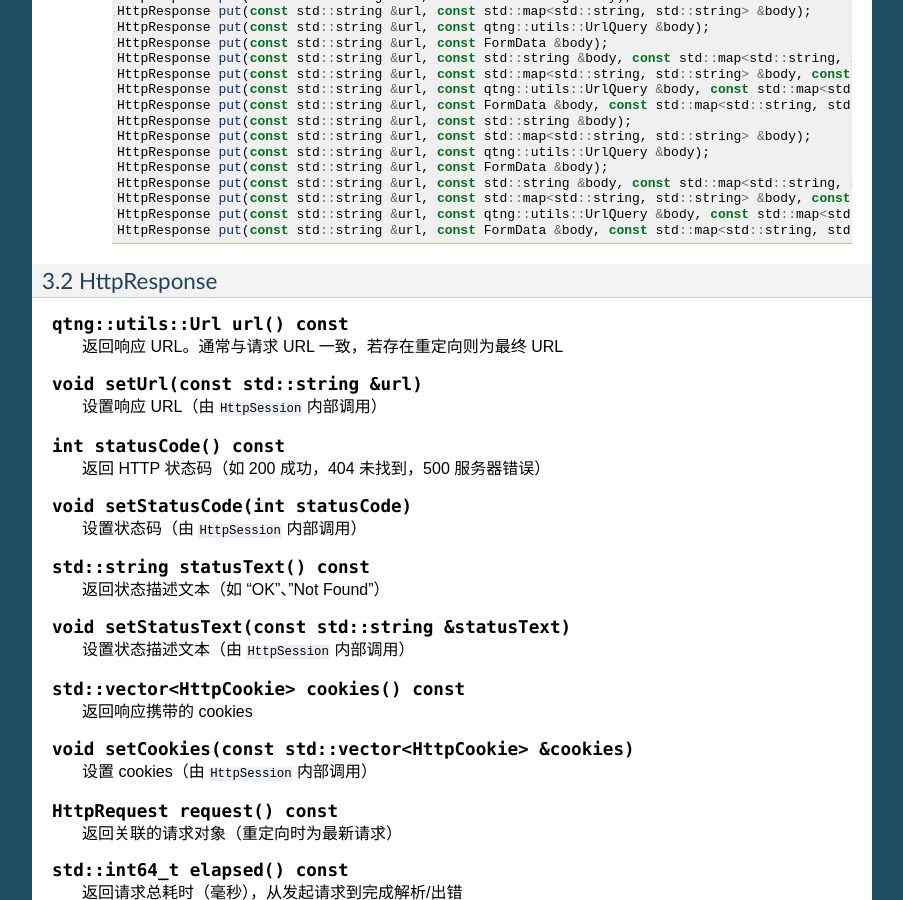
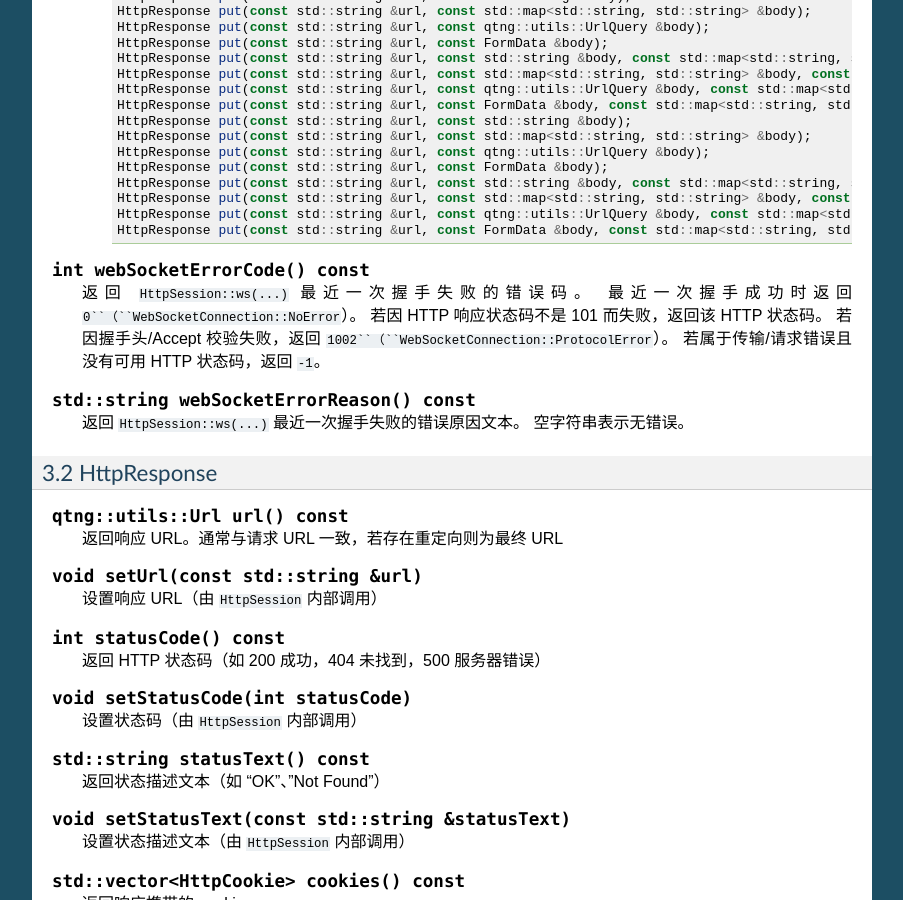
Before and after one commit to hgoldfish/qtng, a Sphinx documentation site: the page built from docs/references.HANS.rst, in a window 1280 px wide and 900 px high, scrolled down 26899 px. Shown: the whole window, without its empty margins (198-1101 px from the left). Built offline with Sphinx 7.4.7, drawn with Linux system fonts in a browser that asks for light colours; some of the changed text lies outside the part shown.

Commit message:
fix(http): expose websocket handshake error state in HttpSession
Add HttpSession-level websocket error code/reason accessors, record detailed handshake failure causes in makeWebSocketConnection, and update websocket masking/keepalive implementation notes and docs to match behavior.

```diff
--- a/docs/references.HANS.rst
+++ b/docs/references.HANS.rst
@@ -1650,6 +1650,19 @@ KCP 协议的服务器实现。
         HttpResponse put(const std::string &url, const qtng::utils::UrlQuery &body, const std::map<std::string, std::string> &headers);
         HttpResponse put(const std::string &url, const FormData &body, const std::map<std::string, std::string> &headers);
 
+.. method:: int webSocketErrorCode() const
+
+    返回 ``HttpSession::ws(...)`` 最近一次握手失败的错误码。
+    最近一次握手成功时返回 ``0``（``WebSocketConnection::NoError``）。
+    若因 HTTP 响应状态码不是 101 而失败，返回该 HTTP 状态码。
+    若因握手头/Accept 校验失败，返回 ``1002``（``WebSocketConnection::ProtocolError``）。
+    若属于传输/请求错误且没有可用 HTTP 状态码，返回 ``-1``。
+
+.. method:: std::string webSocketErrorReason() const
+
+    返回 ``HttpSession::ws(...)`` 最近一次握手失败的错误原因文本。
+    空字符串表示无错误。
+
 3.2 HttpResponse
 ^^^^^^^^^^^^^^^^
 
```
Also changed, not shown: docs/references.rst (+13 -0 lines), 4 other files.
